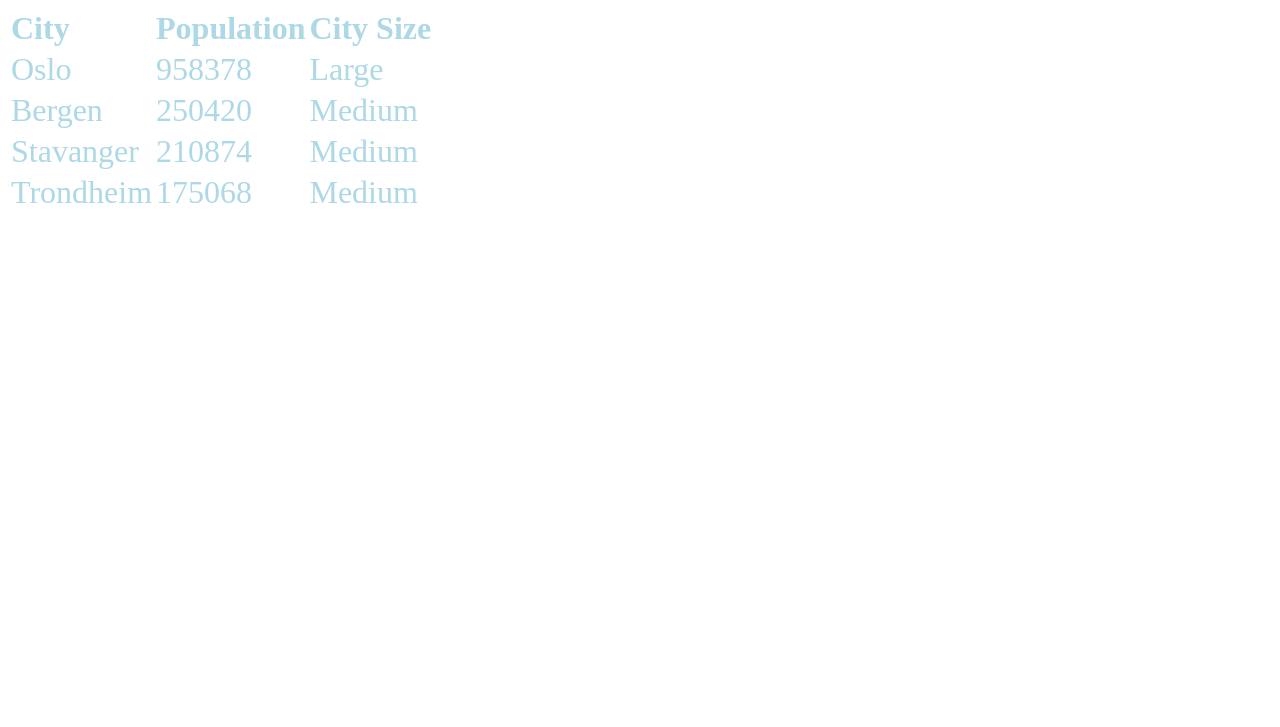
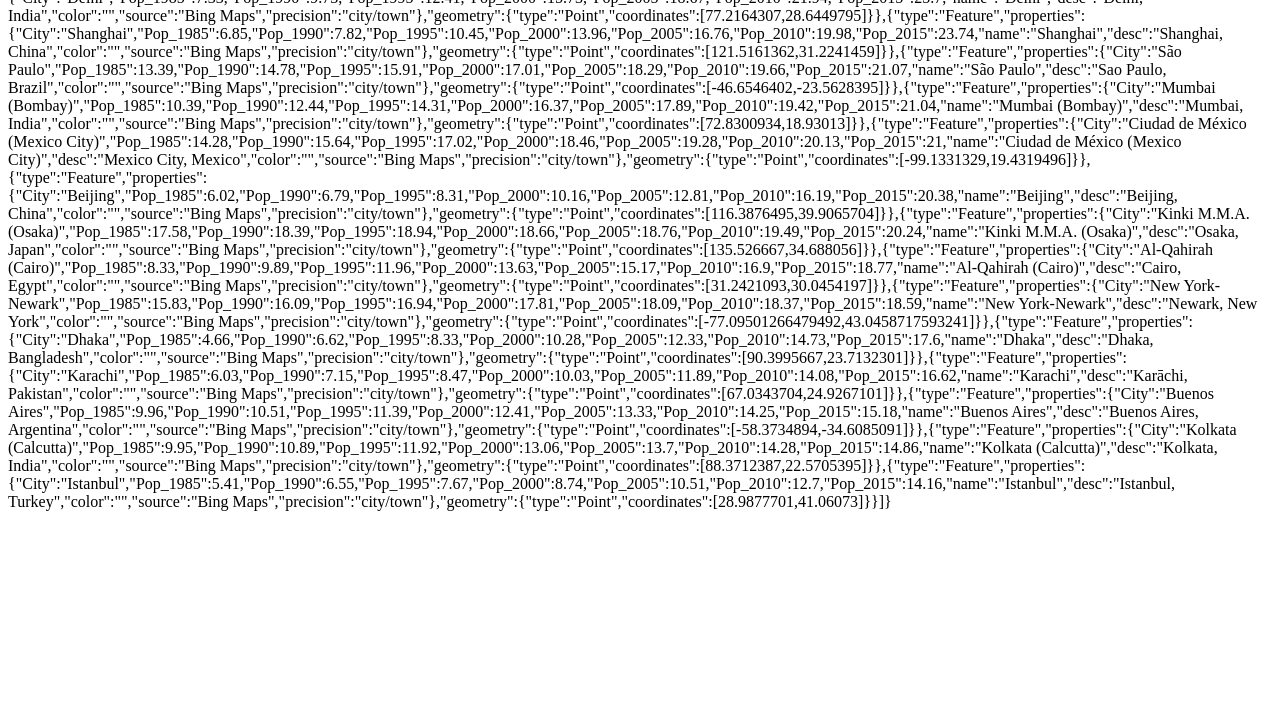
Before and after one commit to veronicaplum/my_website, a plain HTML site: page index.html in a window 1280 px wide. Shown: the part 73-800 px from the top of the page. Drawn offline with Linux system fonts and the light colour scheme.

Commit message:
Module 3 activity completed
runs as expected, commented with computational thinking analysis at
bottom

```diff
--- a/index.html
+++ b/index.html
@@ -14,9 +14,6 @@
 
 	<body>
 		<!--put your initial page content here-->
-        <h1>
-			U r b a n . N o r w a y
-        </h1>
 		<!--you can also use this space for internal scripts or stylesheets;
 		place these within <script> or <style> tags-->
 		<div id= mydiv>
--- a/js/main.js
+++ b/js/main.js
@@ -1,115 +1,60 @@
-//Student: Veronica Plum, Spring'16, Geog575, 2/2/2016
+//Student: Veronica Plum, Spring'16, Geog575, 2/10/2016, module 3
 
 //initialize function called when the script loads
 function initialize(){
-    cities();
+    debugAjax();
 };
 
-//function to create a table with cities and their populations
-function cities(){
-    //define two arrays for cities and population
-    var cityPop = [
-        {
-            city: 'Oslo',
-            population: 958378
-        },
-        {
-            city: 'Bergen',
-            population: 250420
-        },
-        {
-            city: 'Stavanger',
-            population: 210874
-        },
-        {
-            city: 'Trondheim',
-            population: 175068
-        }
-    ];
+function jsAjax(){
+    //step1: create request
+    var ajaxRequest = new XMLHttpRequest();
 
-    //append the table element to the div
-    $("#mydiv").append("<table>");
+    //step2: create an event handler to send recieving data to callback function
+    //ajaxRequest(object) holds an event listener
+    ajaxRequest.onreadystatechange = function(){ //onreadystatechange is an event listener
+        //for kicks:
+        console.log("readyState: ", ajaxRequest.readyState);
+        //whenever readyState gets to 4, the response is recived from the server
+        if(ajaxRequest.readyState === 4){
+            debugCallback(ajaxRequest.response); //changed to debug-callback, line 51
+        };
+    };
+    //Step3: open server connection
+    ajaxRequest.open('GET', 'data/MegaCities.geojson', true);
 
-    //append a header row to the table
-    $("table").append("<tr>");
+    //step4: Set the response data type
+    ajaxRequest.responseType = "json";
 
-    //add the "City" and "Population" columns to the header row
-    $("tr").append("<th>City</th><th>Population</th>");
-
-    //loop to add a new row for each city
-    for (var i = 0; i < cityPop.length; i++){
-        //assign longer html strings to a variable
-        var rowHtml = "<tr><td>" + cityPop[i].city + "</td><td>" + cityPop[i].population + "</td></tr>";
-        //add the row's html string to the table
-        $("table").append(rowHtml);
-    };
-    addColumns(cityPop); //calls addColumns, which adds more data to cityPop, and then additionally displayed on the table via mydiv
-    addEvents(); //calls addEvents, such as mouseover and clickme functions
+    //step5: Send the request
+    ajaxRequest.send();
 };
 
-    //the text color is assigned to light blue (given there is no mouseover interaction)
-    $('#mydiv').css('color', 'lightBlue');
+//define AJAX function
+function debugAjax(){
+    //basic jQuery ajax method
+    var mydata; //declared mydata variable
+    $.ajax("data/MegaCities.geojson", {
+        dataType: "json",
+        success: function(response){ // response(mydata) is sent to 20, which will next go to line 51
+            mydata = response;
 
-    //change the text size and alignment
-    $('#mydiv').css({
-        'font-size': '2em',
-        'text-align': 'left'
-    });
-
-//this function adds another column to cityPop, adds more attributes to the objects
-function addColumns(cityPop){
-
-    $("tr").each(function(i){ //for each object in city pop
-        if(i==0) {
-             $(this).append('<th>City Size</th>'); //labeling the top row
-        }else{
-        var citySize; //variable used to represent the size of a city
-            //cityPop[i-1] object is assigned a 'rating' based on the size of it's population(citySize)a
-    		if (cityPop[i-1].population < 100000){
-    			citySize = 'Small';
-
-    		} else if (cityPop[i-1].population < 500000){
-    			citySize = 'Medium';
-
-    		} else {
-    			citySize = 'Large';
-    		};
-            //here the citySize
-            $(this).append('<td>' + citySize + '</td>'); //adds citySize to cityPop(this)
+            $(mydiv).append('GeoJSON data: ' + JSON.stringify(mydata)); //attaches mydata in the geojson to mydiv, displaying it on the web page. We need this statement here so that it only prints once
         }
     });
+    //check data
+    console.log(mydata); //UNDEFINED, unable to access data here
+    //would be unfitting to place a GeoJSON attachment to myDiv here
 };
 
-//this function provides #feedback to the User(#who)
-function addEvents(){
-    //this function changes the color of the text as the mouse runs over it
-	$("table").mouseover(function(){
-
-		var color = "rgb("; //this is the beginning of the color variable
-
-		for (var i=0; i<3; i++){ //executes the program 3 times(i=0,1,2) to get three integers 0-255 for a color
-
-			var random = Math.round(Math.random() * 255);
-
-			color += random;
-
-			if (i<2){        //separates the three digit color numbers so that color = rgb(###,###,###) or a value                               of a color
-				color += ",";
-
-			} else {
-				color += ")";
-		};
-	};
-            $(this).css('color', color); //applies color to the table(aka this) after color has fully been defined
-    });
-
-	function clickme() { //clicking on the table area will prompt a message to the user via pop-up
-
-		alert('Hey, you clicked me!'); //message #feedback to user(considerationsOfUserAbility) #Who lecture
-	};
-
-	$("table").on('click', clickme); //the interaction connected with the above function
+//the debugCallback
+function debugCallback(response){ //collects response from line 20, mydata comes from debugAJAX before that (line 34 function)
+    var mydata = response;  //we must reasign mydata, but the data within 'mydata' and the GeoJSON file is passed via the 'response' parameter
+    console.log(mydata); //Data can be accessed here via response, mydata reassignment
+    //unfiting to place mydiv and GeoJSON mydata relationship statement here as it would display three sets of mydata to the webpage (unnessisary)
 };
 
-//call the initialize function when the document has loaded
+//removed countToThree method, since it reassigns 'mydata' and would allow 'mydata' to come out as defined, which it was, but the mydata variable attached to the geoJSON was not accessible here. So it was removed
+
+//computational thinking structure: initalize executed[ln59],debugAjax called[ln5]>debugAjax(mydata is assigned)[ln39]>jsAjax executed[ln60]>jsAjax response begins[ln8]>windowloads on request[ln60]
 $(document).ready(initialize);
+window.onload = jsAjax();
```
Also changed, not shown: data/MegaCities.csv (added, +16 -0 lines), data/MegaCities.geojson (added), data/madison.geojson (added), js/main1.js (added), 1 other file.
